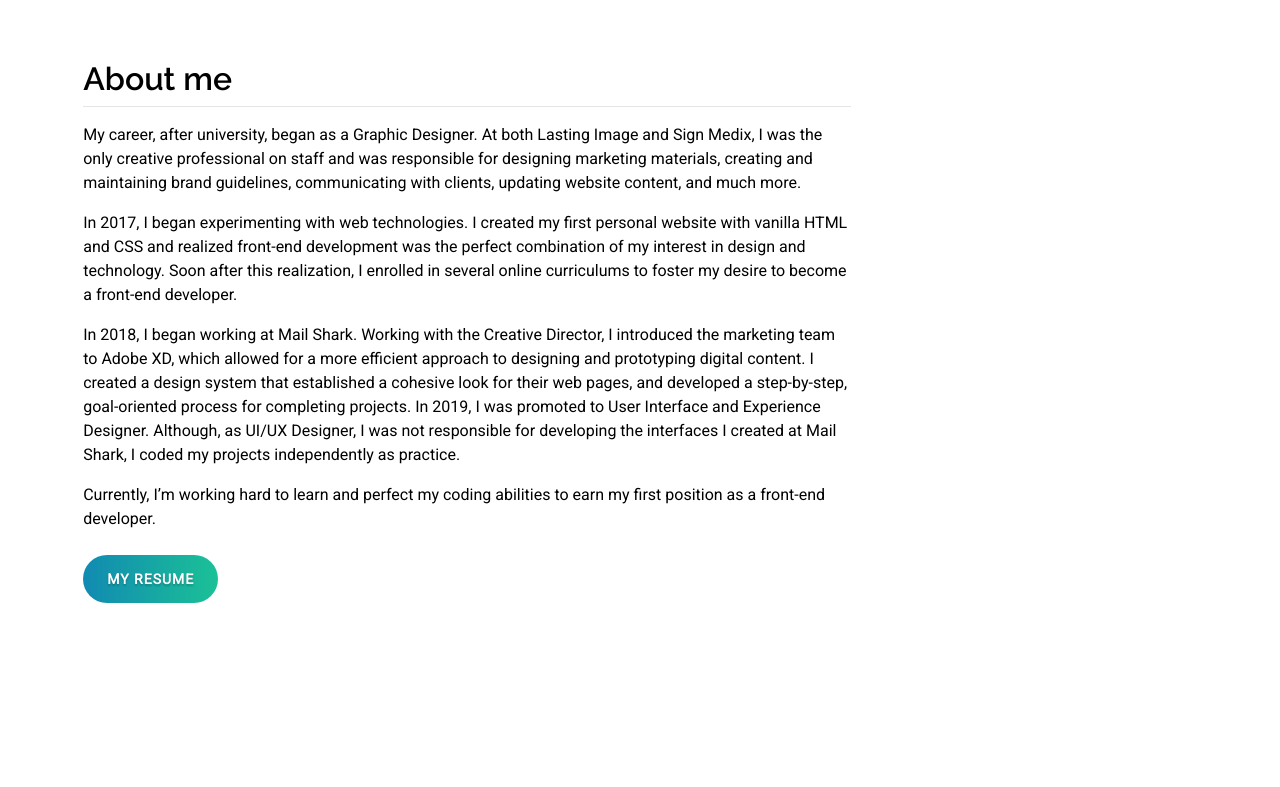
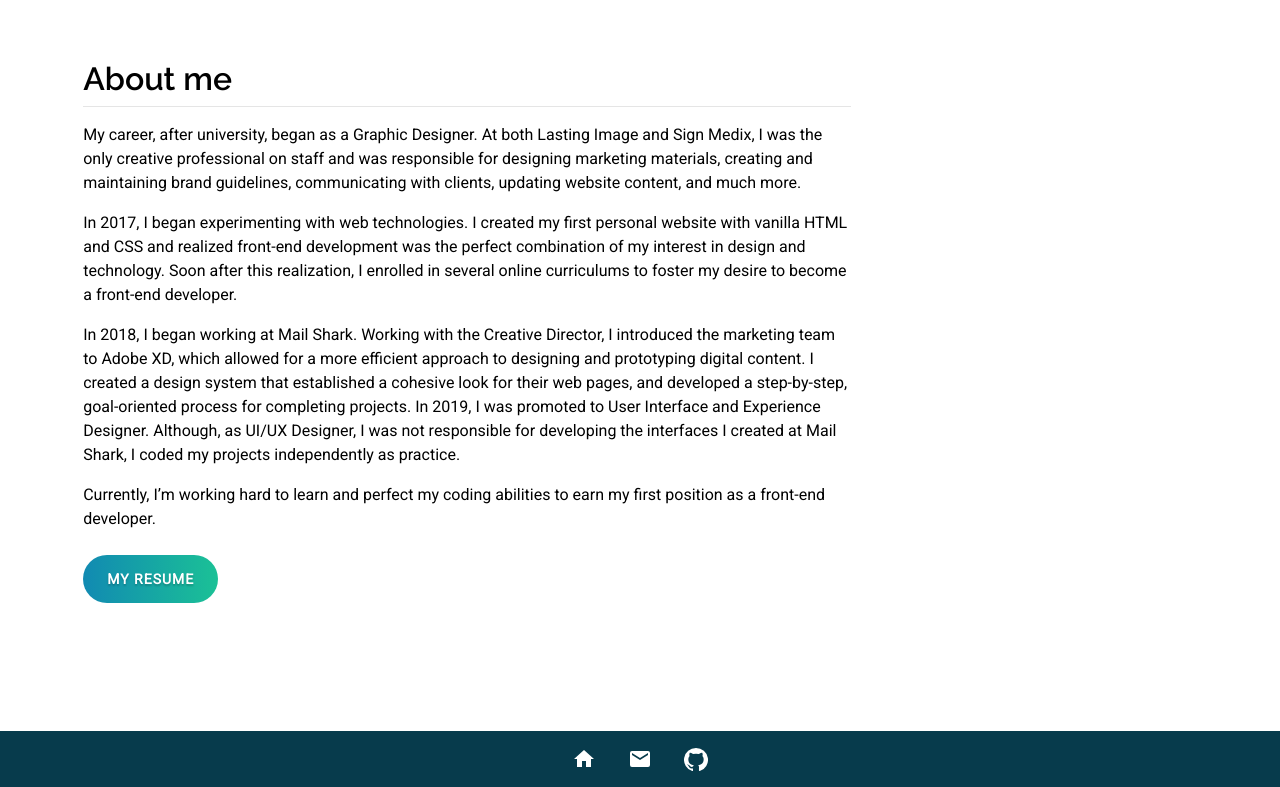
Before and after one commit to beterry/ben-blog, a Gatsby site: page / in a window 1280 px wide. Shown: the part 821-1608 px from the top of the page. Before the commit the page ends 1552 px from the top, so only its background shows below. Built offline with nearby package versions, Linux system fonts and the light colour scheme; Gatsby itself is replaced by a stand-in of ours; some packages are replaced by stand-ins of ours.

Commit message:
footer component

```diff
--- /dev/null
+++ b/src/components/footer.js
@@ -0,0 +1,66 @@
+import React, {Component} from 'react'
+import styled from 'styled-components'
+import { Link } from "gatsby"
+
+import colors from '../styles/colors'
+
+//layout components
+import Margins from './layouts/margins'
+
+//import icons
+import mail from '../images/mail.svg'
+import github from '../images/github.svg'
+import home from '../images/home.svg'
+
+import {IconButton} from './buttons'
+
+export default class Footer extends Component {
+    render() {
+        return (
+            <FooterWrapper>
+                <Margins>
+                    <FlexWrapper>
+                        <HomeButton to='/'><img src={home} alt='Email' /></HomeButton>
+                        <IconButton as='a' href='mailto:benterry.design@gmail.com'><img src={mail} alt='Email' /></IconButton>
+                        <IconButton as='a' href='https://github.com/beterry' target='_blank'><img src={github} alt='Github' /></IconButton>
+                    </FlexWrapper>
+                </Margins>
+            </FooterWrapper>
+        )
+    }
+}
+
+const HomeButton = styled(Link)`
+    border: none;
+    display: flex;
+    align-items: center;
+    justify-content: center;
+    flex-shrink: 0;
+    cursor: pointer;
+    width: 2.5rem;
+    height: 2.5rem;
+    border-radius: 50%;
+    background: none;
+    color: ${props => props.white ? 'white' : 'black'};
+    transition: transform .35s;
+    &:hover{
+        background: ${colors.blue.main};
+    }
+    svg{
+      flex-shrink: 0;
+    }
+`
+
+const FooterWrapper = styled.footer`
+    background: ${colors.blue.dark};
+`
+
+const FlexWrapper =  styled.div`
+    min-height: 3.5rem;
+    display: flex;
+    justify-content: center;
+    align-items: center;
+    &>*{
+        margin: 0 .5rem;
+    }
+`
--- a/src/layouts/index.js
+++ b/src/layouts/index.js
@@ -5,12 +5,14 @@ import "normalize.css"
 import '../styles/ben-fonts.css'
 
 import TopBar from '../components/topBar'
+import Footer from '../components/footer'
 
 export default function Layout({ children }) {
   return (
     <Wrapper>
         <TopBar />
         <main>{children}</main>
+        <Footer />
     </Wrapper>
   )
 }
```
Also changed, not shown: src/images/home.svg (added).
